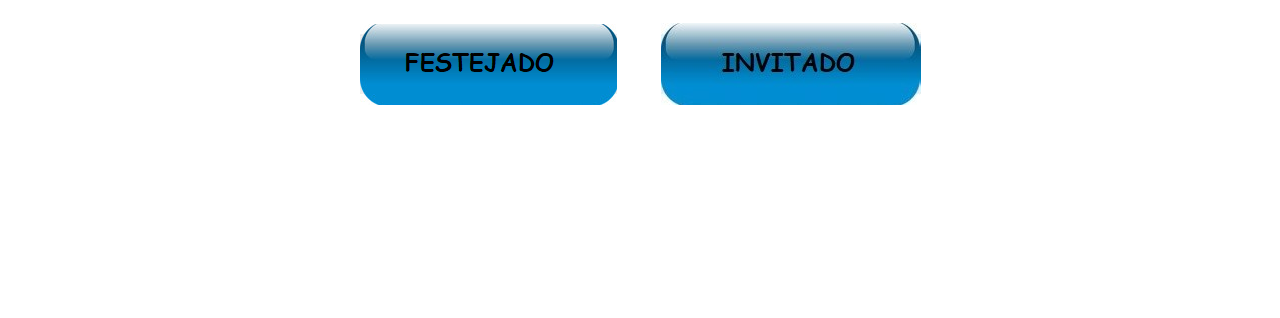
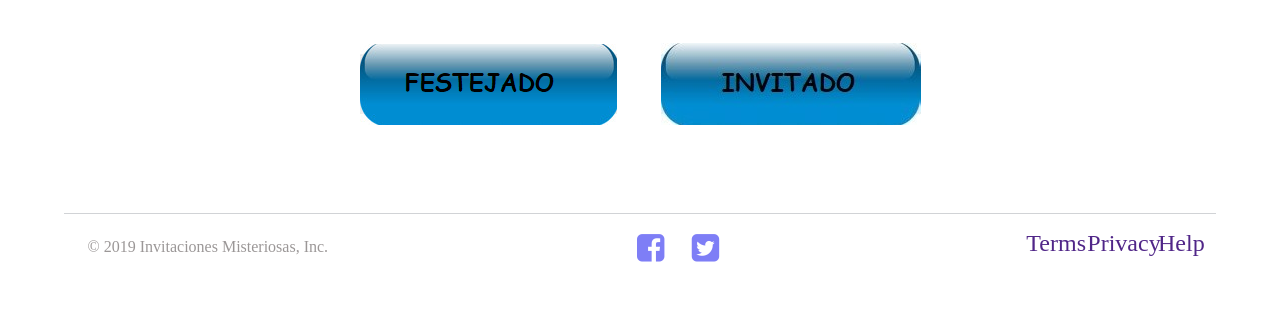
Before and after one commit to BLANK-TECH/Cifrado-Cesar, a website: page src/index.html in a window 1280 px wide. Shown: the part 515-833 px from the top of the page. Before the commit the page ends 800 px from the top, so only its background shows below. Drawn offline with Linux system fonts and the light colour scheme.

Commit message:
Se agrega footer

```diff
--- a/src/index.html
+++ b/src/index.html
@@ -31,7 +31,32 @@
          <a href="festejado.html"><img src="img/botonFestejado.png" class="button"></a>
          <a href="invitado.html"><img src="img/botonInvitado.jpg" class="button"></a>
         </center>
-
+      <footer class="footer">
+        <div class="Inc">
+            <p>© 2019 Invitaciones Misteriosas, Inc.</p>
+        </div>
+        <div class="iconos">
+            <a href="#" id="face">
+              <label for="face" class="icon-facebook"></label>
+            </a>
+            <a href="#" id="twitt">
+              <label for="twitt" class="icon-twitter"></label>
+            </a>
+        </div>
+        <nav class="menu-footer">
+          <ol>
+            <li>
+              <a class="link" href="#">Terms</a>
+            </li>
+            <li>
+              <a class="link" href="#">Privacy</a>
+            </li>
+            <li>
+              <a class="link" href="#">Help</a>
+            </li>
+          </ol>
+        </nav>
+      </footer>
     <script src="cipher.js"></script>
     <script src="index.js"></script>
   </div>
--- a/src/style.css
+++ b/src/style.css
@@ -18,7 +18,7 @@
 
 #home-page{
     top:0;
-    margin:20px;
+    margin:0;
     padding:0;
 }
 
@@ -43,6 +43,8 @@ body{
     margin: auto;
     margin-left: 20px;
     margin-top: 40px;
+    display:flex;
+
 }
 #check{
     display:none;
@@ -59,6 +61,9 @@ body{
 }
 .contenido label{
     cursor:pointer;
+}
+.contenido{
+    margin-top: 20px;
 }
 
 .button{
@@ -200,3 +205,62 @@ body{
 .text p{
     padding: 10px 20px;
 }
+
+footer{
+    border-top: 1px solid;
+    border-top-color:#d1d3d6;
+    color:black;
+    display: flex;
+    height: 10vh;
+    /*align-items: center;*/
+    justify-content: space-between;
+    margin: 5% 5% 0 5%;
+    padding: 2vh;
+
+}
+
+.menu-footer {
+    display: flex;
+    height: inherit;
+    font-size: 3vh;
+  }
+.menu-footer ol,
+ul {
+  margin: 0;
+  padding: 0;
+  list-style: none;
+  display: flex;
+  height: inherit;
+  justify-content: right;
+}
+.menu-footer .link {
+    color: rgb(80, 38, 136);
+    text-decoration: none;
+    height: inherit;
+    display: flex;
+    padding: 0 10%;
+    width: 100%;
+    font-size: 3vh;
+  }
+
+.iconos{
+    display: flex;
+    justify-content: right;
+    justify-items: right;
+    font-size: 4vh;
+    margin: 0;
+    opacity: .5;
+}
+.Inc{
+    display: flex;
+    height: inherit;
+    margin: 2mm;
+}
+.Inc p{
+    font-size: 2vh;
+    color: rgb(155, 151, 151);
+}
+.icon-facebook, .icon-twitter{
+    cursor: pointer;
+    margin: 5px;
+}
```
Also changed, not shown: src/festejado.html (+3 -3 lines), README.md.
